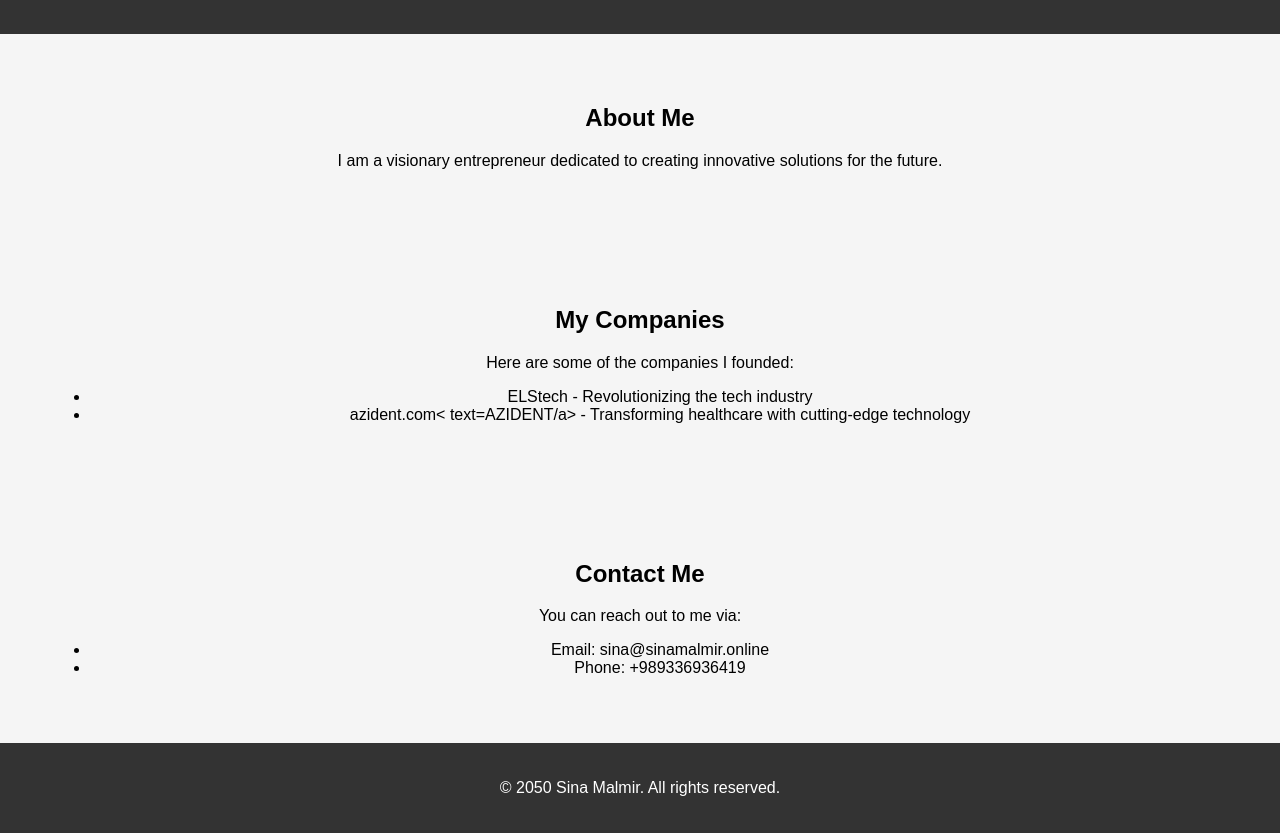
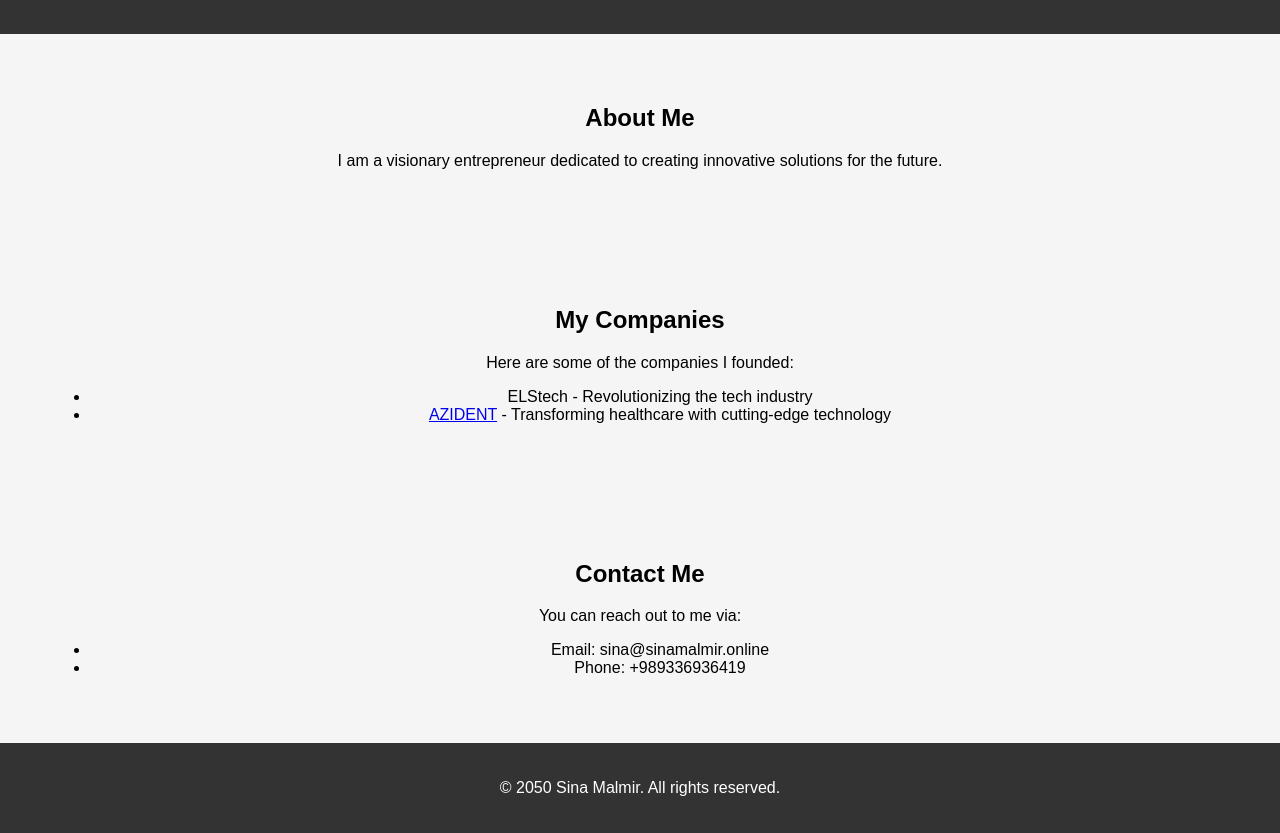
Before and after one commit to Fearlex-creator/sina, a plain HTML site: page index.html in a window 1280 px wide. Shown: the part 111-944 px from the top of the page. Drawn offline with Linux system fonts and the light colour scheme.

Commit message:
Update index.html

```diff
--- a/index.html
+++ b/index.html
@@ -28,7 +28,8 @@
         <p>Here are some of the companies I founded:</p>
         <ul>
             <li>ELStech - Revolutionizing the tech industry</li>
-            <li> <a>azident.com< text=AZIDENT/a> - Transforming healthcare with cutting-edge technology</li>
+            <li><a href="https://azident.com">AZIDENT</a>
+- Transforming healthcare with cutting-edge technology</li>
         </ul>
     </section>
 
```
